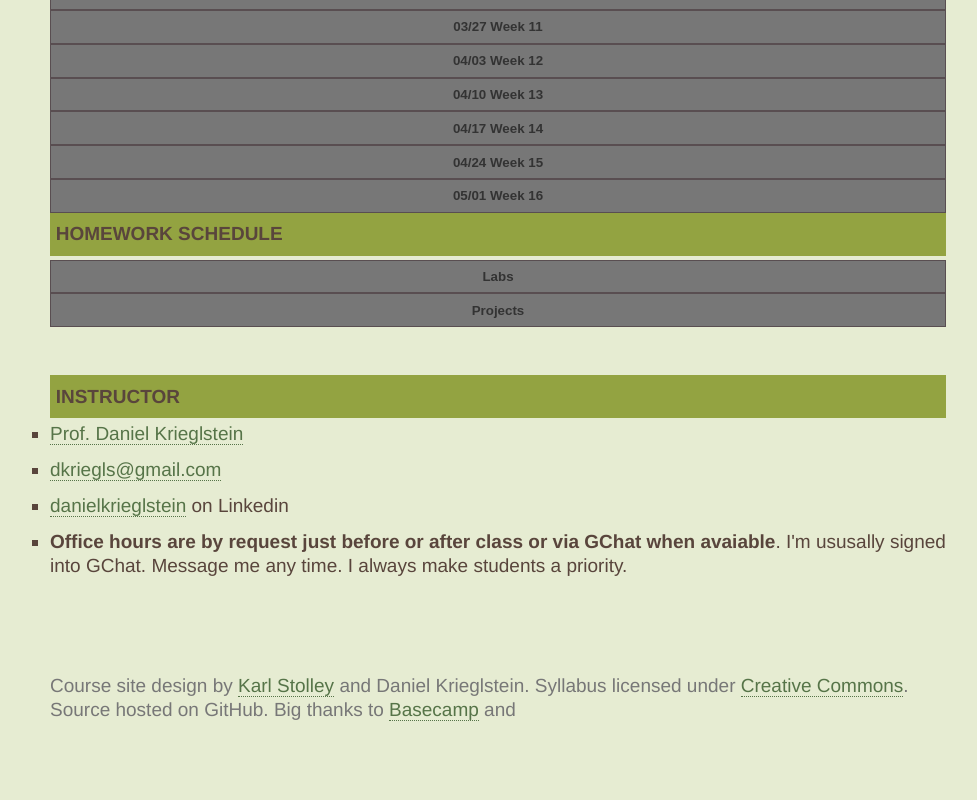
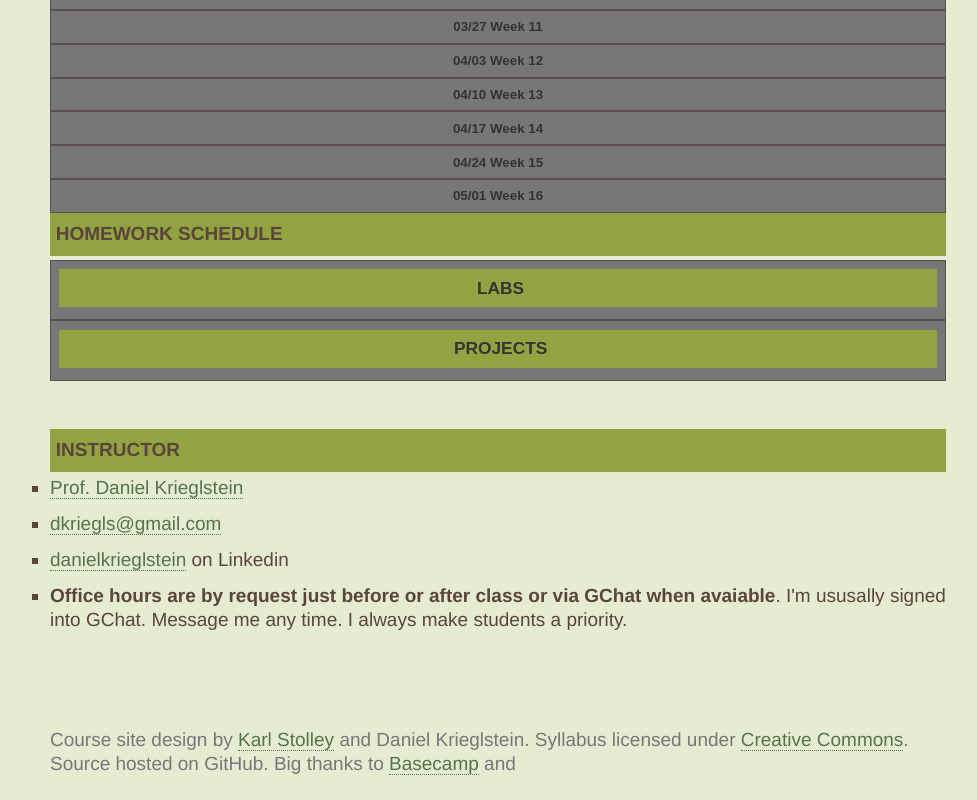
Before and after one commit to dkriegls/itmd-362-spring2019, a plain HTML site: page index.html in a window 1280 px wide. Shown: the part 766-1566 px from the top of the page, without its empty margins (142-1119 px from the left). Before the commit the page ends 1512 px from the top, so only its background shows below. Drawn offline with nearby package versions, Linux system fonts and the light colour scheme; files whose address does not match are found by name.

Commit message:
chaning style on labs tab

```diff
--- a/index.html
+++ b/index.html
@@ -194,7 +194,9 @@
         </section>
         <section class="due-dates">
           <h3>Homework Schedule</h3>
-          <button class="accordion">Labs</button>
+          <button class="accordion">
+            <h3>Labs</h3>
+          </button>
           <div class="panel">
           <p class="redfont">Work which fails HTML or CSS validation will receive a 50&#x25; point reduction!</p>
             <table>
@@ -240,7 +242,9 @@
               </tr>
             </table>
           </div>
-          <button class="accordion">Projects</button>
+          <button class="accordion">
+            <h3>Projects</h3>
+          </button>
           <div class="panel">
             <p class="redfont">Work which fails HTML or CSS validation will receive a 50&#x25; point reduction!</p>
             <table>
```
